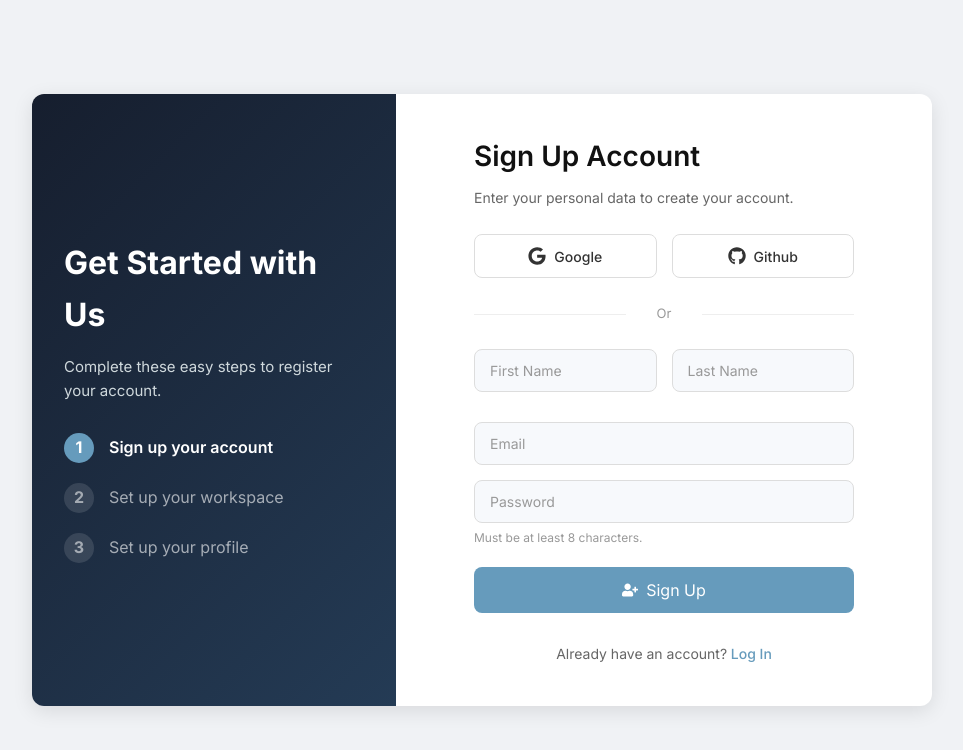
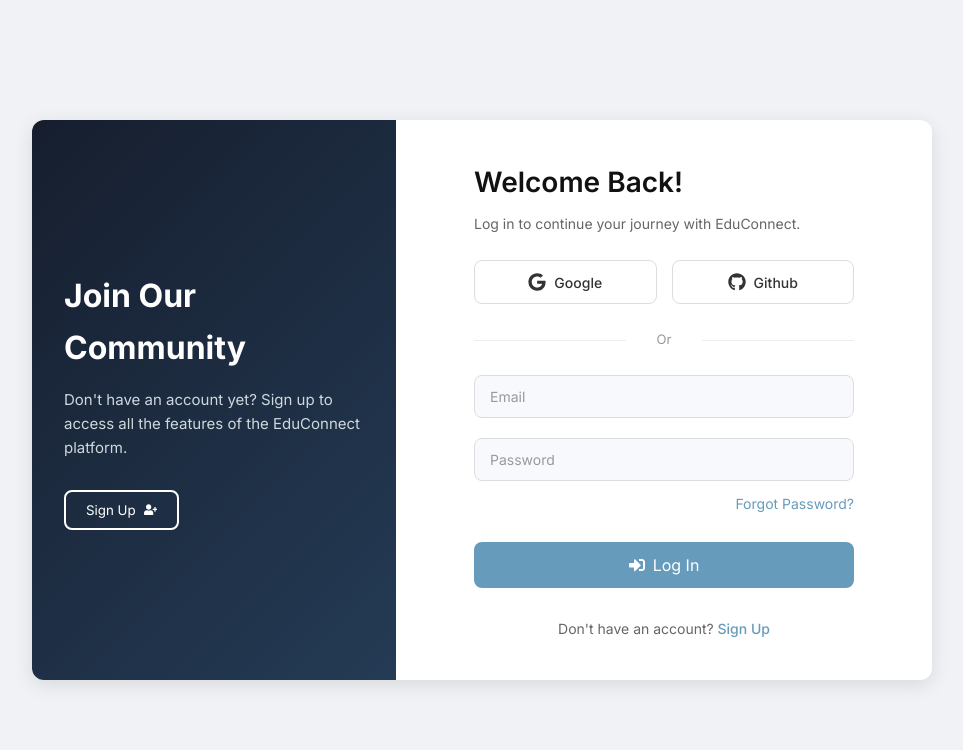
Before and after one commit to Javeria-Javaid/EduConnent, a React (Vite) app in the folder EduConnect/: page /login in a window 1280 px wide. Shown: the top 750 px of the page, without its empty margins (158-1121 px from the left). Built offline with nearby package versions, Linux system fonts and the light colour scheme.

Commit message:
manual login added to auth.jsx

```diff
--- a/EduConnect/src/AuthPage.jsx
+++ b/EduConnect/src/AuthPage.jsx
@@ -1,27 +1,57 @@
 import React, { useState } from 'react';
+import { useNavigate } from 'react-router-dom'; // <--- ADDED: For navigation
 import './AuthPage.css';
-import { FaGoogle, FaGithub, FaSignInAlt, FaUserPlus } from 'react-icons/fa'; // Added icons for buttons
+import { FaGoogle, FaGithub, FaSignInAlt, FaUserPlus } from 'react-icons/fa';
+
+// --- MOCK CREDENTIALS FOR DEVELOPMENT ---
+const ADMIN_EMAIL = 'admin@educonnect.com';
+const ADMIN_PASSWORD = 'password123';
+// ----------------------------------------
 
 const AuthPage = () => {
+    const navigate = useNavigate(); // <--- ADDED: Initialize navigate hook
+
     // State to toggle between Login (true) and Sign Up (false) forms
-    const [isLoginView, setIsLoginView] = useState(false);
+    const [isLoginView, setIsLoginView] = useState(true); // Start on Login view
+
+    // State for Login Form Inputs
+    const [email, setEmail] = useState('');
+    const [password, setPassword] = useState('');
+    const [loginError, setLoginError] = useState(''); // State for error messages
 
     // State for the multi-step feature (kept for the Sign Up side)
-    const [currentStep, setCurrentStep] = useState(1);
+    const [currentStep] = useState(1); // Removed setter since we are not changing steps yet
 
     // Function to switch view
     const toggleView = (isLogin) => {
         setIsLoginView(isLogin);
+        setLoginError(''); // Clear error when switching views
     };
 
-    // --- CONTENT RENDER LOGIC ---
+    // --- LOGIN SUBMISSION HANDLER ---
+    const handleLoginSubmit = (e) => {
+        e.preventDefault();
+        setLoginError(''); // Clear previous errors
+
+        // Check against mock credentials
+        if (email === ADMIN_EMAIL && password === ADMIN_PASSWORD) {
+            console.log("Login Successful! Redirecting to Dashboard...");
+            // Navigate to the dashboard route defined in App.jsx
+            navigate('/admin/dashboard');
+        } else {
+            // Display an error message
+            setLoginError('Invalid email or password. Use admin@educonnect.com / password123');
+        }
+    };
+    // --- END LOGIN SUBMISSION HANDLER ---
+
 
     // 1. Right Panel Content (Form)
     const renderRightPanelContent = () => {
         if (isLoginView) {
             // --- LOGIN FORM ---
             return (
-                <form className="login-form" onSubmit={(e) => e.preventDefault()}>
+                <form className="login-form" onSubmit={handleLoginSubmit}> {/* <--- USE HANDLER */}
                     <h2>Welcome Back!</h2>
                     <p className="form-subtitle">Log in to continue your journey with EduConnect.</p>
 
@@ -36,8 +66,23 @@ const AuthPage = () => {
 
                     <div className="or-divider">Or</div>
 
-                    <input type="email" placeholder="Email" required />
-                    <input type="password" placeholder="Password" required />
+                    <input
+                        type="email"
+                        placeholder="Email"
+                        required
+                        value={email}
+                        onChange={(e) => setEmail(e.target.value)} // <--- CAPTURE EMAIL
+                    />
+                    <input
+                        type="password"
+                        placeholder="Password"
+                        required
+                        value={password}
+                        onChange={(e) => setPassword(e.target.value)} // <--- CAPTURE PASSWORD
+                    />
+
+                    {/* Display Error Message */}
+                    {loginError && <p className="login-error-message">{loginError}</p>}
 
                     <div className="forgot-password-link">
                         <a href="#" onClick={(e) => e.preventDefault()}>Forgot Password?</a>
@@ -49,7 +94,7 @@ const AuthPage = () => {
 
                     <p className="signup-link-text">
                         Don't have an account?
-                        <a href="#" onClick={(e) => toggleView(false)}> Sign Up</a>
+                        <a href="#" onClick={() => toggleView(false)}> Sign Up</a>
                     </p>
                 </form>
             );
@@ -85,7 +130,7 @@ const AuthPage = () => {
 
                     <p className="login-link-text">
                         Already have an account?
-                        <a href="#" onClick={(e) => toggleView(true)}> Log In</a>
+                        <a href="#" onClick={() => toggleView(true)}> Log In</a>
                     </p>
                 </form>
             );
```
